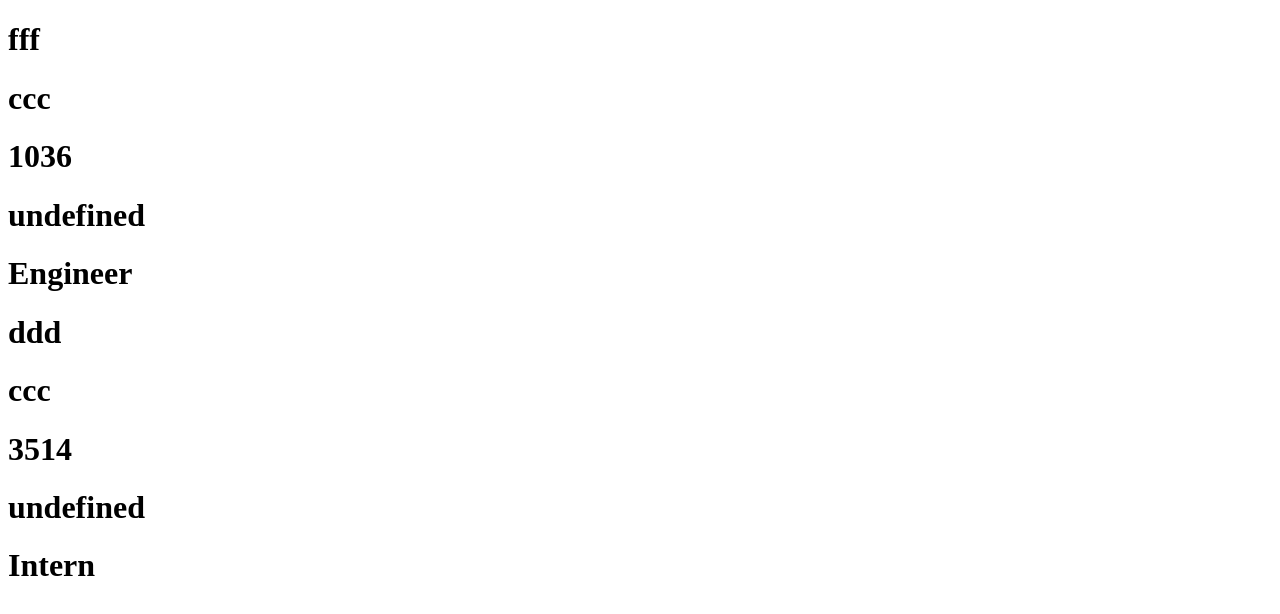
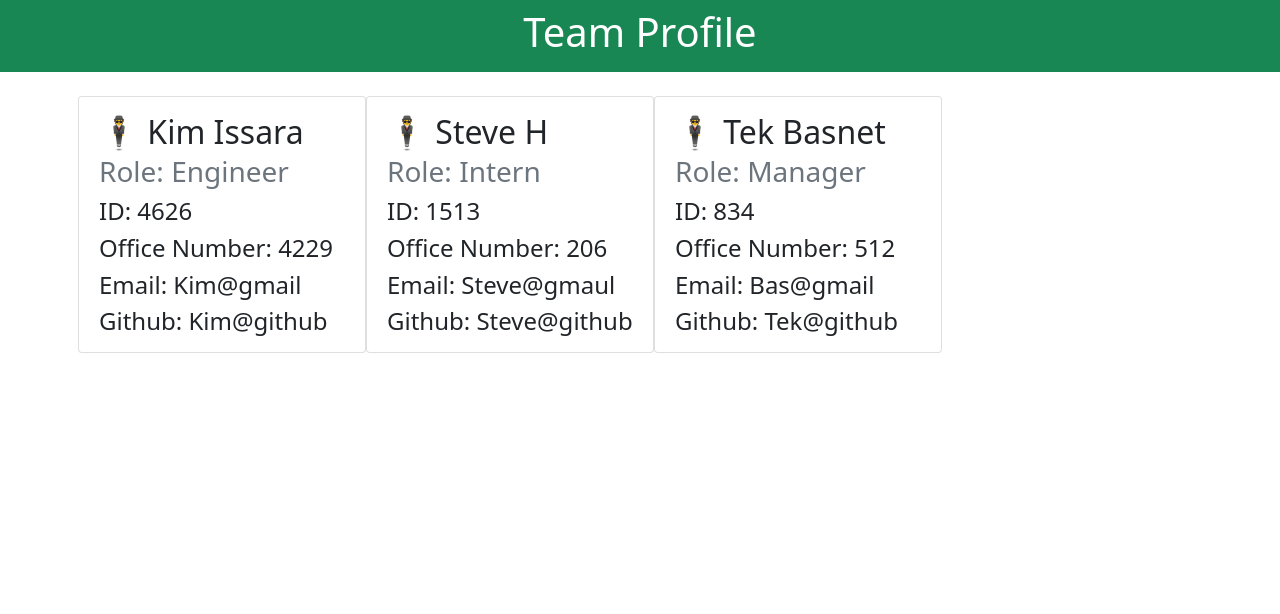
Before and after one commit to Eliuth4k9/Team_Generator, a plain HTML site: page index.html in a window 1280 px wide. Drawn offline with nearby package versions, Linux system fonts and the light colour scheme.

Commit message:
code is up and running

```diff
--- a/htmlDoc.js
+++ b/htmlDoc.js
@@ -2,33 +2,46 @@ const { create } = require('domain');
 const {writeFile, write} = require('fs');
 
 function  generateHTML(array) {
-    // console.log('this is the array', array);
 
 let employeeCards = ``
-    //blank empty canvas to throw in
+
     for (i = 0; i <array.length; i++) {
-        //pussh the return of the function into the array
+
        employeeCards = employeeCards + createCards(array[i]);
 
 
     }
+
     const webHTML =
     `<!DOCTYPE html>
     <html lang="en">
     <head>
         <meta charset="UTF-8">
         <meta name="viewport" content="width=device-width, initial-scale=1.0">
-       <title>Document</title>
+        <link href="https://cdn.jsdelivr.net/npm/bootstrap@5.0.0-beta1/dist/css/bootstrap.min.css" rel="stylesheet" integrity="sha384-giJF6kkoqNQ00vy+HMDP7azOuL0xtbfIcaT9wjKHr8RbDVddVHyTfAAsrekwKmP1" crossorigin="anonymous">
+        <title>Team Profile</title>
     </head>
+
     <body>
-       <div id = "setUp">
+        <header class="navbar nabvar-success bg-success">
+            <div class="container-fluid">
+                <div class="nabvar-brand m-auto">
+                    <h1 class="text-white text-center">Team Profile</h1>
+                </div>
+            </div>
+        </header>
+
+        <div class="container-md mt-4">
+            <div class="row row-cols-2 row-cols-md g-2">
                 ${employeeCards}
             </div>
+        </div>
+
+
+        <script src="https://cdn.jsdelivr.net/npm/bootstrap@5.0.0-beta1/dist/js/bootstrap.bundle.min.js" integrity="sha384-ygbV9kiqUc6oa4msXn9868pTtWMgiQaeYH7/t7LECLbyPA2x65Kgf80OJFdroafW" crossorigin="anonymous"></script>
     </body>
     </html>`;
 
-
-//write file to hmtl
 
     writeFile("./index.html", webHTML, (err) => {
         if (err) console.log("error in writingfile: ", err)
@@ -39,12 +52,15 @@ writeFile("./index.html", webHTML, (err) => {
     function createCards(employee) {
         console.log("employee card", employee);
         return(`
-    <div>
-    <h1> ${employee.name}</h1>
-    <h1> ${employee.email}</h1>
-    <h1> ${employee.id}</h1>
-    <h1> ${employee.office}</h1>
-    <h1> ${employee.position}</h1>
+            <div class="card" style="width: 18rem;">
+                <div class="card-body">
+                <h2 class="card-title"> &#128372; ${employee.name}</h2>
+                <h3 class="card-subtitle mb-2 text-muted"> Role: ${employee.position}</h3>
+                <h4 class="card-text">ID:  ${employee.id}</h4>
+                <h4 class="card-text"> Office Number: ${employee.office}</h4>
+                <h4 class="card-text"> Email: ${employee.email}</h4>
+                <h4 class="card-text"> Github: ${employee.github}</h4>
+                </div>
             </div>
         `)
 }
--- a/index.html
+++ b/index.html
@@ -3,27 +3,59 @@
     <head>
         <meta charset="UTF-8">
         <meta name="viewport" content="width=device-width, initial-scale=1.0">
-       <title>Document</title>
+        <link href="https://cdn.jsdelivr.net/npm/bootstrap@5.0.0-beta1/dist/css/bootstrap.min.css" rel="stylesheet" integrity="sha384-giJF6kkoqNQ00vy+HMDP7azOuL0xtbfIcaT9wjKHr8RbDVddVHyTfAAsrekwKmP1" crossorigin="anonymous">
+        <title>Team Profile</title>
     </head>
+
     <body>
-       <div id = "setUp">
+        <header class="navbar nabvar-success bg-success">
+            <div class="container-fluid">
+                <div class="nabvar-brand m-auto">
+                    <h1 class="text-white text-center">Team Profile</h1>
+                </div>
+            </div>
+        </header>
 
-    <div>
-    <h1> fff</h1>
-    <h1> ccc</h1>
-    <h1> 1036</h1>
-    <h1> undefined</h1>
-    <h1> Engineer</h1>
+        <div class="container-md mt-4">
+            <div class="row row-cols-2 row-cols-md g-2">
+
+            <div class="card" style="width: 18rem;">
+                <div class="card-body">
+                <h2 class="card-title"> &#128372; Kim Issara</h2>
+                <h3 class="card-subtitle mb-2 text-muted"> Role: Engineer</h3>
+                <h4 class="card-text">ID:  4626</h4>
+                <h4 class="card-text"> Office Number: 4229</h4>
+                <h4 class="card-text"> Email: Kim@gmail</h4>
+                <h4 class="card-text"> Github: Kim@github</h4>
+                </div>
             </div>
 
-    <div>
-    <h1> ddd</h1>
-    <h1> ccc</h1>
-    <h1> 3514</h1>
-    <h1> undefined</h1>
-    <h1> Intern</h1>
+            <div class="card" style="width: 18rem;">
+                <div class="card-body">
+                <h2 class="card-title"> &#128372; Steve H</h2>
+                <h3 class="card-subtitle mb-2 text-muted"> Role: Intern</h3>
+                <h4 class="card-text">ID:  1513</h4>
+                <h4 class="card-text"> Office Number: 206</h4>
+                <h4 class="card-text"> Email: Steve@gmaul</h4>
+                <h4 class="card-text"> Github: Steve@github</h4>
+                </div>
+            </div>
+
+            <div class="card" style="width: 18rem;">
+                <div class="card-body">
+                <h2 class="card-title"> &#128372; Tek Basnet</h2>
+                <h3 class="card-subtitle mb-2 text-muted"> Role: Manager</h3>
+                <h4 class="card-text">ID:  834</h4>
+                <h4 class="card-text"> Office Number: 512</h4>
+                <h4 class="card-text"> Email: Bas@gmail</h4>
+                <h4 class="card-text"> Github: Tek@github</h4>
+                </div>
             </div>
 
             </div>
+        </div>
+
+
+        <script src="https://cdn.jsdelivr.net/npm/bootstrap@5.0.0-beta1/dist/js/bootstrap.bundle.min.js" integrity="sha384-ygbV9kiqUc6oa4msXn9868pTtWMgiQaeYH7/t7LECLbyPA2x65Kgf80OJFdroafW" crossorigin="anonymous"></script>
     </body>
     </html>
--- a/lib/engineer.js
+++ b/lib/engineer.js
@@ -1,15 +1,13 @@
 const Employee = require("./employee.js");
 
 class Engineer extends Employee {
-    constructor(name, email, id, githubName) {
+    constructor(name, email, id, githubName, officeNumber) {
         super(name, email, id);
         this.github = githubName;
+        this.office = officeNumber;
         this.position = 'Engineer';
 
     }
-    // getPosition() {
-    //     return "Engineer"
-    // }
 }
 
 module.exports = Engineer
--- a/lib/intern.js
+++ b/lib/intern.js
@@ -1,12 +1,13 @@
 const Employee = require("./employee.js");
 
 class Intern extends Employee {
-    constructor(name, email, id, schoolInfo) {
+    constructor(name, email, id, schoolInfo, githubName, officeNumber) {
         super( name, email, id);
+        this.github = githubName;
         this.school = schoolInfo;
+        this.office = officeNumber;
         this.position = 'Intern';
     }
-
 }
 
 module.exports = Intern;
--- a/lib/manager.js
+++ b/lib/manager.js
@@ -1,15 +1,13 @@
 const Employee = require("./employee.js");
 
 class Manager extends Employee {
-    constructor(name, email, id, officeNumber) {
+    constructor(name, email, id, officeNumber, githubName) {
         super(name, email, id);
+        this.github = githubName;
         this.office = officeNumber;
         this.position = 'Manager';
 
     }
-    // getPosition() {
-    //     return "Manager"
-    // }
 }
 
 module.exports = Manager
```
Also changed, not shown: app.js (+17 -10 lines). Lines whose indentation alone changed are shown as unchanged.
